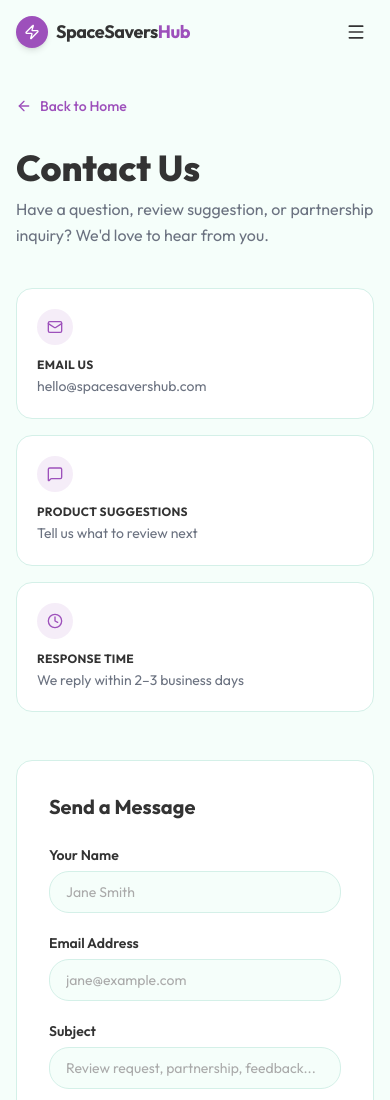
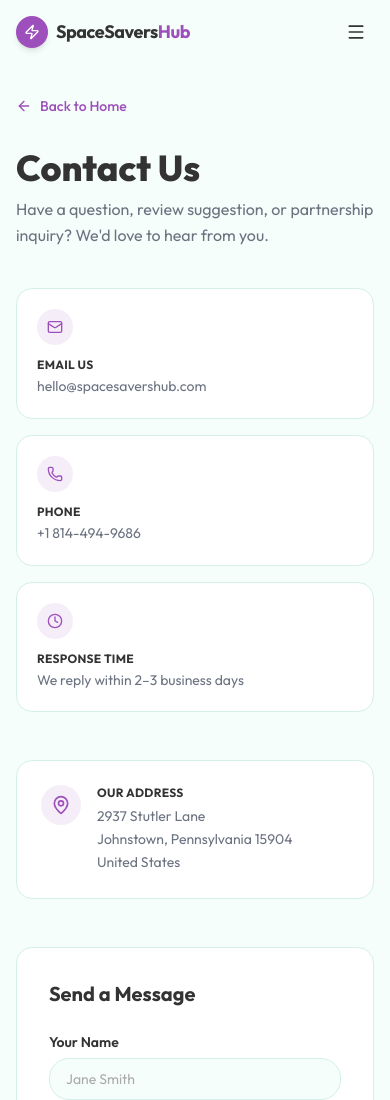
Before and after one commit to Akbarkhon-Avazkhonov/spacesavers.org, a Next.js app: page /contact in a window 390 px wide. Shown: the top 1100 px of the page. Built offline with nearby package versions, Linux system fonts and the light colour scheme.

Commit message:
feat: add phone and address cards with icons\n\nReplace "Product Suggestions" card and add address card with icons.

```diff
--- a/app/contact/page.tsx
+++ b/app/contact/page.tsx
@@ -1,5 +1,5 @@
 import Link from "next/link"
-import { ArrowLeft, Mail, MessageSquare, Clock } from "lucide-react"
+import { ArrowLeft, Mail, MessageSquare, Clock, MapPin, Phone } from "lucide-react"
 import { Navbar } from "@/components/navbar"
 import { Footer } from "@/components/footer"
 
@@ -33,7 +33,7 @@ export default function ContactPage() {
           </p>
 
           {/* Info cards */}
-          <div className="grid grid-cols-1 sm:grid-cols-3 gap-4 mb-12">
+          <div className="grid grid-cols-1 sm:grid-cols-2 lg:grid-cols-3 gap-4 mb-12">
             {[
               {
                 icon: Mail,
@@ -41,9 +41,9 @@ export default function ContactPage() {
                 text: "hello@spacesavershub.com",
               },
               {
-                icon: MessageSquare,
-                title: "Product Suggestions",
-                text: "Tell us what to review next",
+                icon: Phone,
+                title: "Phone",
+                text: "+1 814-494-9686",
               },
               {
                 icon: Clock,
@@ -66,6 +66,21 @@ export default function ContactPage() {
                 </div>
               </div>
             ))}
+          </div>
+
+          {/* Address card */}
+          <div className="bg-white border border-[#d4f0e8] rounded-2xl p-6 mb-12 flex items-start gap-4">
+            <div className="w-10 h-10 rounded-xl bg-[#9D50BB]/10 flex items-center justify-center shrink-0">
+              <MapPin className="w-5 h-5 text-[#9D50BB]" />
+            </div>
+            <div>
+              <p className="text-xs font-bold text-[#333333] uppercase tracking-wide mb-1">Our Address</p>
+              <p className="text-sm text-[#6b7280] leading-relaxed">
+                2937 Stutler Lane<br />
+                Johnstown, Pennsylvania 15904<br />
+                United States
+              </p>
+            </div>
           </div>
 
           {/* Contact form */}
```
